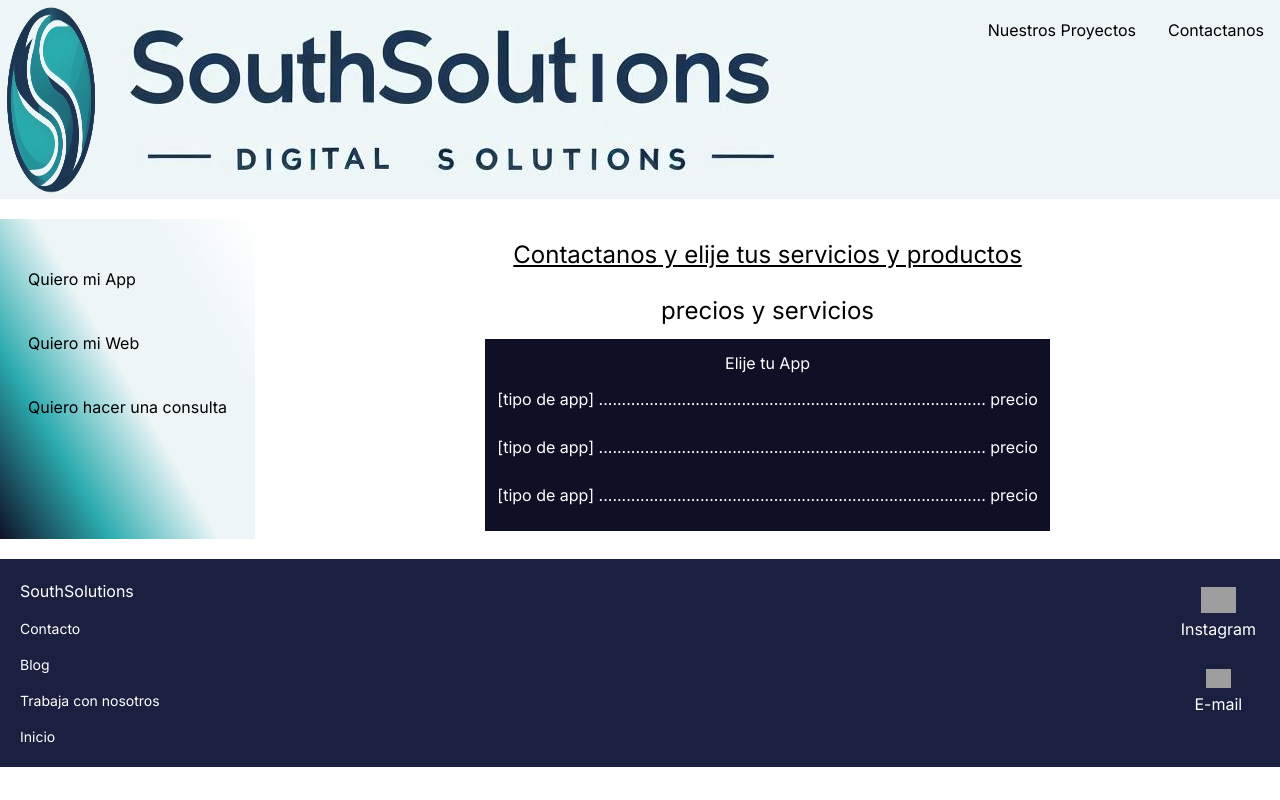
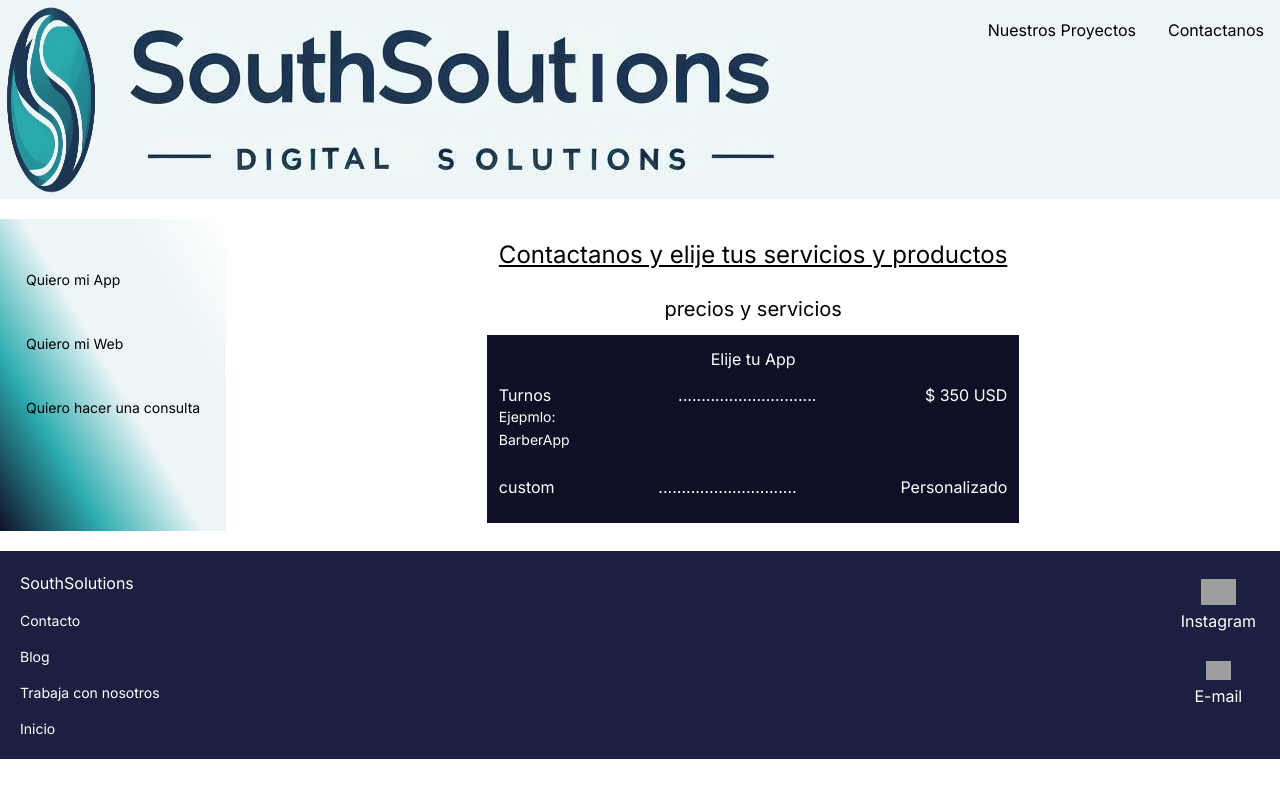
Before and after one commit to SouthSolutions/SouthSolutionsWeb, a Next.js app: page /contact in a window 1280 px wide. Both pictures are taken after a click on the item "Quiero mi App". Built offline with nearby package versions, Linux system fonts and the light colour scheme; grey boxes are pictures that could not be loaded.

Commit message:
add sm-Ecommerce price and change full ecommerce price, change w on prices section

```diff
--- a/app/contact/page.tsx
+++ b/app/contact/page.tsx
@@ -3,6 +3,7 @@
 import Nav from "../components/Nav/Nav";
 import Footer from "../components/Footer/Footer";
 import { useState } from "react";
+import Link from "next/link";
 
 const Contact = () => {
   const [selected, setSelected] = useState("");
@@ -15,9 +16,11 @@ const Contact = () => {
 
   const landingUsd = 200;
 
-  const smallUsd = 500;
+  const smallUsd = 400;
 
-  const eCommerce = 1500;
+  const SeCommerce = 800;
+
+  const FeCommerce = 2000;
 
   // ------------------------------- change types -------------------------- //
 
@@ -34,16 +37,18 @@ const Contact = () => {
               <ul>
                 <li
                   onClick={() => handleOnClick("app")}
-                  className="px-2 py-3 my-4 rounded-[3em] hover:rounded-[3em] hover:bg-[#2babae] transition duration-200">
-                  <button>Quiero mi App</button>
+                  className="px-1.5 py-3 my-4 rounded-[3em] hover:rounded-[3em] hover:bg-[#2babae] transition duration-200">
+                  <button className="text-sm">Quiero mi App</button>
                 </li>
                 <li
                   onClick={() => handleOnClick("web")}
-                  className="px-2 py-3 my-4 rounded-[3em] hover:rounded-[3em] hover:bg-[#2babae] transition duration-200">
-                  <button>Quiero mi Web</button>
+                  className="px-1.5 py-3 my-4 rounded-[3em] hover:rounded-[3em] hover:bg-[#2babae] transition duration-200">
+                  <button className="text-sm">Quiero mi Web</button>
                 </li>
-                <li className="px-2 py-3 my-4 rounded-[3em] hover:rounded-[3em] hover:bg-[#2babae] transition duration-200">
-                  <a href="mailto:southsolutions.tech@gmail.com">
+                <li className="px-1.5 py-3 my-4 rounded-[3em] hover:rounded-[3em] hover:bg-[#2babae] transition duration-200">
+                  <a
+                    className="text-sm"
+                    href="mailto:southsolutions.tech@gmail.com">
                     Quiero hacer una consulta
                   </a>
                 </li>
@@ -56,7 +61,7 @@ const Contact = () => {
             <h3 className="text-center text-2xl p-3 underline">
               Contactanos y elije tus servicios y productos
             </h3>
-            <h4 className="text-center text-2xl p-3">precios y servicios</h4>
+            <h4 className="text-center grid text-xl p-3">precios y servicios</h4>
             <div>
               {selected === "app" && (
                 <div className="bg-[#0f1026] text-white p-3 wrap">
@@ -64,19 +69,29 @@ const Contact = () => {
                   <div>
                     <ul>
                       <li className="py-3">
-                        [tipo de app]
-                        ....................................................................................
-                        precio
+                        <div className="flex justify-between">
+                          <div>
+                            <span>Turnos</span>
+                            <ul>
+                              <li className="text-sm">Ejepmlo:</li>
+                              <Link
+                                className="text-sm"
+                                href="https://play.google.com/store/apps/details?id=com.barber18273.barberApp">
+                                BarberApp
+                              </Link>
+                            </ul>
+                          </div>
+
+                          <p>..............................</p>
+                          <span>$ 350 USD</span>
+                        </div>
                       </li>
                       <li className="py-3">
-                        [tipo de app]
-                        ....................................................................................
-                        precio
-                      </li>
-                      <li className="py-3">
-                        [tipo de app]
-                        ....................................................................................
-                        precio
+                        <div className="flex justify-between">
+                          <span>custom</span>
+                          <p>..............................</p>
+                          <span>Personalizado</span>
+                        </div>
                       </li>
                     </ul>
                   </div>
@@ -98,9 +113,9 @@ const Contact = () => {
                             <li className="text-[.67em]">Hosting + NIC</li>
                           </ul>
                         </div>
-                        <p>...........................................</p>
+                        <p>.................................</p>
 
-                        <div className="pl-[.5em] w-[7em] flex">
+                        <div className="pl-[.5em] w-[6em] flex">
                           <span>${landingUsd} USD</span>
                           <div>
                             <ul className="text-[.67em]"></ul>
@@ -118,40 +133,53 @@ const Contact = () => {
                             </li>
                           </ul>
                         </div>
-                        <p>...........................................</p>
+                        <p>.................................</p>
 
-                        <div className="pl-[.5em] w-[7em]">
+                        <div className="pl-[.3em] w-[6em]">
                           <span>${smallUsd} USD</span>
                           <ul className="text-[.67em]"></ul>
                         </div>
                       </li>
                       <li className="p-3 flex justify-between">
                         <div className="w-[8em]">
-                          <span>E-Commerce</span>
-                          <ul>
-                            <li className="text-[.67em]">Hosting + NIC</li>
-                            <li className="text-[.67em]">
-                              Server + Base de Datos
-                            </li>
-                            <li className="text-[.67em]">Pasarela de Pagos</li>
-                            <li className="text-[.67em]">
-                              Dashboard Admin
-                            </li>
+                          <span>Sm E-Commerce</span>
+                          <ul className="text-[.67em]">
+                            <li className="text-[.  8em]">SPA</li>
+                            <li >Hosting + NIC</li>
+                            <li>Pasarela de Pagos</li>
+                            <li>Server + Base de Datos</li>
                           </ul>
                         </div>
-                        <p>...........................................</p>
-                        <div className="pl-[.5em] w-[7em]">
-                          <span>${eCommerce} USD</span>
+                        <p>.................................</p>
+                        <div className="pl-[.3em] w-[6em]">
+                          <span>${SeCommerce} USD</span>
                         </div>
                       </li>
+                      <li className="p-3 flex justify-between">
+                        <div className="w-[8em]">
+                          <span>Lg E-Commerce</span>
+                          <ul className="text-[.67em]">
+                            <li>Hosting + NIC</li>
+                            <li>Server + Base de Datos</li>
+                            <li>Pasarela de Pagos</li>
+                            <li>Notificaciones</li>
+                            <li>Dashboard Admin</li>
+                          </ul>
+                        </div>
+                        <p>.................................</p>
+                        <div className="pl-[.3em] w-[6em]">
+                          <span>${FeCommerce} USD</span>
+                        </div>
+                      </li>
+
                       <li className="p-3 flex justify-between">
                         <div className="w-[7em]">
                           <span>Custom</span>
                         </div>
-                        <p>...........................................</p>
-                        <div className="pl-[.5em] w-[7em]">
+                        <p>.................................</p>
+                        <div className="pl-[.3em] w-[6em]">
                           <span>Personalizado</span>
-                           </div>
+                        </div>
                       </li>
                     </ul>
                   </div>
@@ -159,11 +187,11 @@ const Contact = () => {
               )}
 
               {selected === "" && (
-                <div className="bg-[#0f1026] text-white p-3">
-                  <h3 className="text-center">Elije tu servicio</h3>
-                  <p className="py-3">
+                <div className="bg-[#0f1026] text-white text-center">
+                  <h3>Elije tu servicio</h3>
+                  <p className="py-5">
                     {
-                      "<--------------------------------------------------------------------------"
+                      "<----------------------------------"
                     }
                   </p>
                 </div>
```
